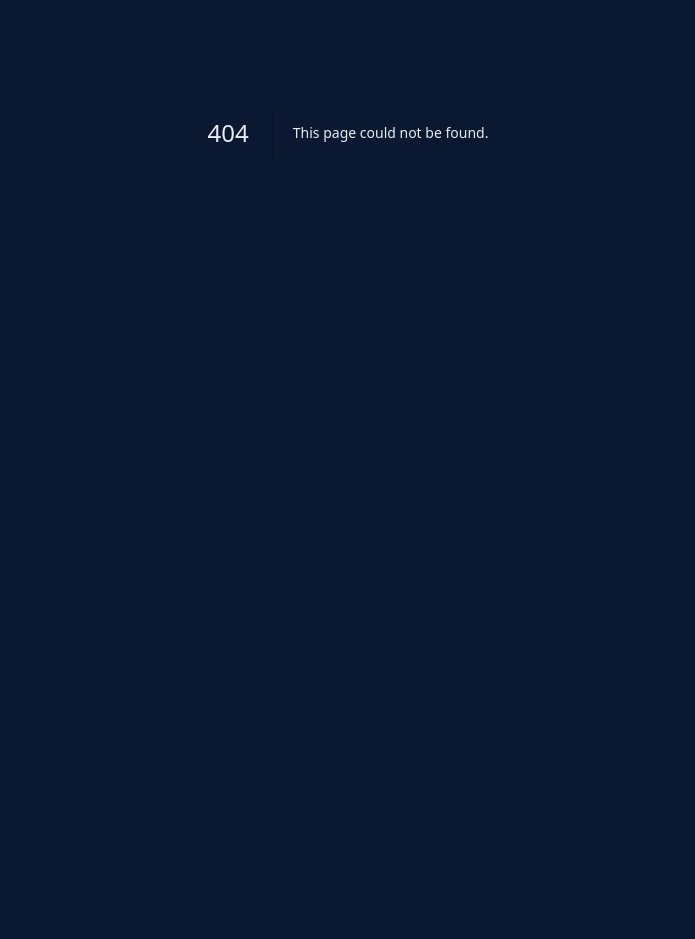
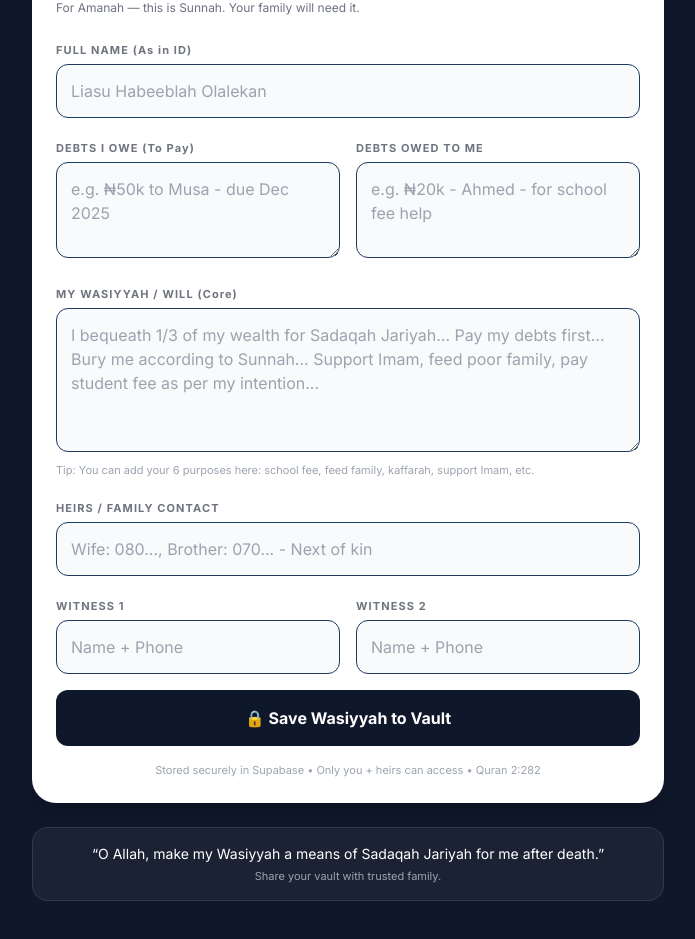
Before and after one commit to Habeebullahi7/Haqq-Vault, a Next.js app: page /wasiyyah in a window 1280 px wide. Before the commit this address had no page. Shown: the part 357-1296 px from the top of the page, without its empty margins (292-987 px from the left). Before the commit the page ends 913 px from the top, so only its background shows below. Built offline with nearby package versions, Linux system fonts and the light colour scheme; no server answers; the database is empty.

Commit message:
Rename app/wasiyyah to app/wasiyyah/page.tsx

```diff
--- /dev/null
+++ b/app/wasiyyah/page.tsx
@@ -0,0 +1,158 @@
+"use client";
+import { useState, useEffect } from "react";
+import { createClient } from "@supabase/supabase-js";
+
+const supabase = createClient(
+  process.env.NEXT_PUBLIC_SUPABASE_URL!,
+  process.env.NEXT_PUBLIC_SUPABASE_ANON_KEY!
+);
+
+type Wasiyyah = {
+  id?: string;
+  full_name: string;
+  debts_to_pay: string;
+  debts_owed_to_me: string;
+  wasiyyah_text: string;
+  heirs: string;
+  witness1: string;
+  witness2: string;
+  created_at?: string;
+};
+
+export default function WasiyyahPage() {
+  const [wasi, setWasi] = useState<Wasiyyah>({
+    full_name: "",
+    debts_to_pay: "",
+    debts_owed_to_me: "",
+    wasiyyah_text: "",
+    heirs: "",
+    witness1: "",
+    witness2: "",
+  });
+  const [saved, setSaved] = useState<Wasiyyah | null>(null);
+  const [loading, setLoading] = useState(false);
+
+  useEffect(() => {
+    fetchWasiyyah();
+  }, []);
+
+  async function fetchWasiyyah() {
+    const { data } = await supabase.from('wasiyyah').select('*').order('created_at', { ascending: false }).limit(1);
+    if (data && data[0]) { setSaved(data[0]); setWasi(data[0]); }
+  }
+
+  async function saveWasiyyah() {
+    if (!wasi.full_name || !wasi.wasiyyah_text) { alert("Please fill Full Name and Wasiyyah text"); return; }
+    setLoading(true);
+    const { data, error } = await supabase.from('wasiyyah').insert([wasi]).select();
+    setLoading(false);
+    if (!error && data) { setSaved(data[0]); alert("Wasiyyah saved to Vault ✅"); }
+    else { alert("Error saving: " + error?.message); }
+  }
+
+  const shareWasi = async () => {
+    const text = `My Wasiyyah (Islamic Will) — Quran 2:282\nName: ${wasi.full_name}\nHeirs: ${wasi.heirs}\nSaved securely on HAQQ Vault`;
+    if (navigator.share) { await navigator.share({ title: "My Wasiyyah", text }); }
+    else { navigator.clipboard.writeText(text); alert("Wasiyyah copied!"); }
+  };
+
+  return (
+    <div className="min-h-screen bg-[#0f172a] text-white pb-28">
+      <div className="px-6 py-5 flex justify-between items-center border-b border-white/10 sticky top-0 bg-[#0f172a]/90 backdrop-blur z-20">
+        <h1 className="font-bold text-lg tracking-widest">WASIYYAH <span className="text-[#D4AF37]">📜</span></h1>
+        <a href="/vault" className="text-xs bg-white/10 px-3 py-1.5 rounded-full">Back to Vault</a>
+      </div>
+
+      <div className="max-w-2xl mx-auto px-5 py-6 space-y-6">
+        {/* Quran Banner */}
+        <div className="bg-gradient-to-r from-[#D4AF37]/20 to-transparent border border-[#D4AF37]/30 rounded-2xl p-4">
+          <p className="text-[11px] tracking-widest text-[#D4AF37]">QURAN 2:282 • HADITH</p>
+          <p className="text-sm text-gray-300 mt-1">“It is not right for a Muslim who has something to bequeath to sleep for two nights without having his will written.” — Bukhari & Muslim</p>
+        </div>
+
+        {/* Saved Preview */}
+        {saved && (
+          <div className="bg-white text-[#0f172a] rounded-[20px] p-6 shadow-xl">
+            <p className="text-[10px] tracking-widest opacity-60">SAVED WASIYYAH — {new Date(saved.created_at!).toLocaleDateString()}</p>
+            <p className="font-bold text-lg mt-2">{saved.full_name}</p>
+            <div className="mt-4 space-y-2 text-sm">
+              <p><span className="font-bold">Debts to Pay:</span> {saved.debts_to_pay || "None"}</p>
+              <p><span className="font-bold">Debts Owed to Me:</span> {saved.debts_owed_to_me || "None"}</p>
+              <p><span className="font-bold">Wasiyyah:</span> {saved.wasiyyah_text}</p>
+              <p><span className="font-bold">Heirs:</span> {saved.heirs}</p>
+              <p className="text-xs text-gray-500 mt-3">Witness 1: {saved.witness1} • Witness 2: {saved.witness2}</p>
+            </div>
+            <div className="flex gap-2 mt-5">
+              <button onClick={() => window.print()} className="flex-1 py-2.5 bg-[#0f172a] text-white rounded-xl font-bold text-sm">🖨️ Print / PDF</button>
+              <button onClick={shareWasi} className="flex-1 py-2.5 bg-[#D4AF37] text-[#0f172a] rounded-xl font-bold text-sm">↗️ Share</button>
+            </div>
+          </div>
+        )}
+
+        {/* Form */}
+        <div className="bg-white text-[#0f172a] rounded-[24px] p-6 shadow-xl">
+          <h2 className="font-bold text-lg">Write Your Wasiyyah</h2>
+          <p className="text-xs text-gray-500 mt-1">For Amanah — this is Sunnah. Your family will need it.</p>
+
+          <div className="mt-5 space-y-4">
+            <div>
+              <label className="text-[11px] font-bold tracking-widest opacity-60">FULL NAME (As in ID)</label>
+              <input value={wasi.full_name} onChange={e => setWasi({ ...wasi, full_name: e.target.value })} placeholder="Liasu Habeeblah Olalekan" className="w-full mt-1 p-3.5 bg-gray-50 rounded-xl border outline-none focus:border-[#D4AF37]" />
+            </div>
+
+            <div className="grid grid-cols-1 md:grid-cols-2 gap-4">
+              <div>
+                <label className="text-[11px] font-bold tracking-widest opacity-60">DEBTS I OWE (To Pay)</label>
+                <textarea value={wasi.debts_to_pay} onChange={e => setWasi({ ...wasi, debts_to_pay: e.target.value })} placeholder="e.g. ₦50k to Musa - due Dec 2025" className="w-full mt-1 p-3.5 bg-gray-50 rounded-xl border h-24 outline-none" />
+              </div>
+              <div>
+                <label className="text-[11px] font-bold tracking-widest opacity-60">DEBTS OWED TO ME</label>
+                <textarea value={wasi.debts_owed_to_me} onChange={e => setWasi({ ...wasi, debts_owed_to_me: e.target.value })} placeholder="e.g. ₦20k - Ahmed - for school fee help" className="w-full mt-1 p-3.5 bg-gray-50 rounded-xl border h-24 outline-none" />
+              </div>
+            </div>
+
+            <div>
+              <label className="text-[11px] font-bold tracking-widest opacity-60">MY WASIYYAH / WILL (Core)</label>
+              <textarea value={wasi.wasiyyah_text} onChange={e => setWasi({ ...wasi, wasiyyah_text: e.target.value })} placeholder="I bequeath 1/3 of my wealth for Sadaqah Jariyah... Pay my debts first... Bury me according to Sunnah... Support Imam, feed poor family, pay student fee as per my intention..." className="w-full mt-1 p-3.5 bg-gray-50 rounded-xl border h-36 outline-none" />
+              <p className="text-[11px] text-gray-400 mt-1">Tip: You can add your 6 purposes here: school fee, feed family, kaffarah, support Imam, etc.</p>
+            </div>
+
+            <div>
+              <label className="text-[11px] font-bold tracking-widest opacity-60">HEIRS / FAMILY CONTACT</label>
+              <input value={wasi.heirs} onChange={e => setWasi({ ...wasi, heirs: e.target.value })} placeholder="Wife: 080..., Brother: 070... - Next of kin" className="w-full mt-1 p-3.5 bg-gray-50 rounded-xl border outline-none" />
+            </div>
+
+            <div className="grid grid-cols-2 gap-4">
+              <div>
+                <label className="text-[11px] font-bold tracking-widest opacity-60">WITNESS 1</label>
+                <input value={wasi.witness1} onChange={e => setWasi({ ...wasi, witness1: e.target.value })} placeholder="Name + Phone" className="w-full mt-1 p-3.5 bg-gray-50 rounded-xl border outline-none" />
+              </div>
+              <div>
+                <label className="text-[11px] font-bold tracking-widest opacity-60">WITNESS 2</label>
+                <input value={wasi.witness2} onChange={e => setWasi({ ...wasi, witness2: e.target.value })} placeholder="Name + Phone" className="w-full mt-1 p-3.5 bg-gray-50 rounded-xl border outline-none" />
+              </div>
+            </div>
+
+            <button onClick={saveWasiyyah} disabled={loading} className="w-full mt-2 p-4 bg-[#0f172a] text-white rounded-xl font-bold hover:opacity-90 transition">
+              {loading ? "Saving..." : "🔒 Save Wasiyyah to Vault"}
+            </button>
+            <p className="text-[11px] text-center text-gray-400">Stored securely in Supabase • Only you + heirs can access • Quran 2:282</p>
+          </div>
+        </div>
+
+        {/* Quick Dua */}
+        <div className="bg-white/5 border border-white/10 rounded-2xl p-4 text-center">
+          <p className="text-sm">“O Allah, make my Wasiyyah a means of Sadaqah Jariyah for me after death.”</p>
+          <p className="text-[11px] text-gray-400 mt-1">Share your vault with trusted family.</p>
+        </div>
+      </div>
+
+      <div className="fixed bottom-0 left-0 right-0 md:hidden bg-[#0f172a] border-t border-white/10 flex justify-around py-3 text-[11px] text-gray-400">
+        <a href="/" className="flex flex-col items-center"><span>🏠</span>Home</a>
+        <a href="/vault" className="flex flex-col items-center"><span>🔒</span>Vault</a>
+        <a href="/donate" className="flex flex-col items-center"><span>❤️</span>Donate</a>
+        <a href="/wasiyyah" className="flex flex-col items-center text-[#D4AF37]"><span>📜</span>Wasi</a>
+      </div>
+    </div>
+  );
+}
```
